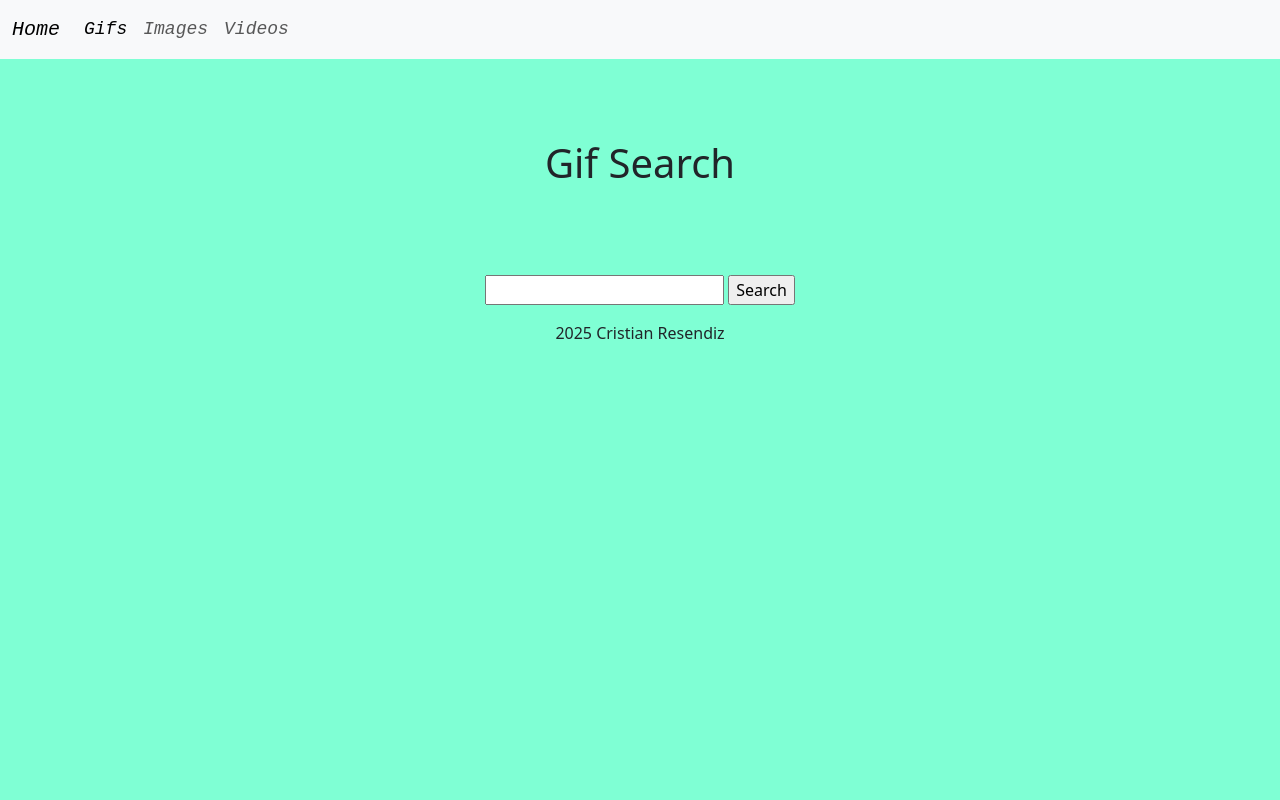
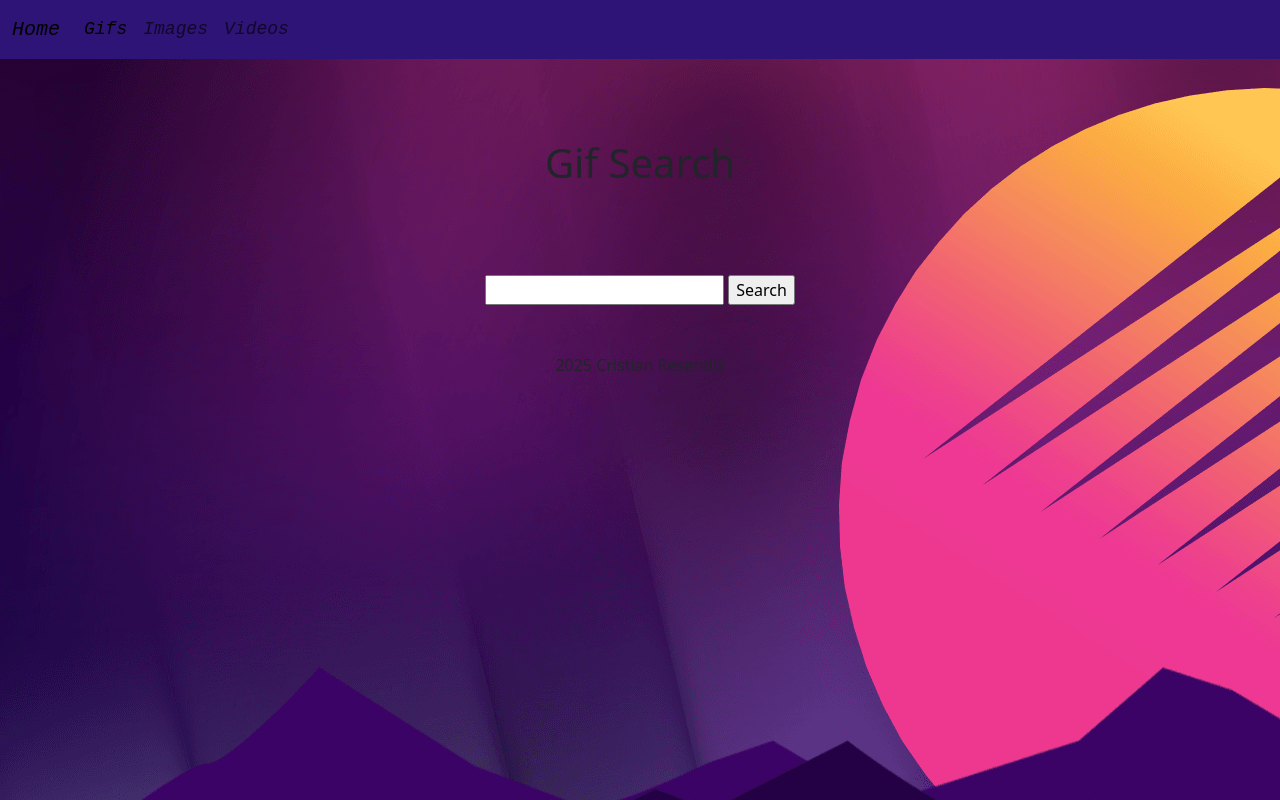
Before and after one commit to CristianRes/Project-2-Search, a plain HTML site: page index.html in a window 1280 px wide. Drawn offline with nearby package versions, Linux system fonts and the light colour scheme.

Commit message:
fixed gif spacing and background

```diff
--- a/css/style.css
+++ b/css/style.css
@@ -5,7 +5,7 @@ header {
 }
 
 body{
-    background-color: aquamarine;
+    background-image: url(/Vaporwave.png);
 }
 
 h1{
@@ -28,3 +28,14 @@ footer{
 p{
     text-align: center;
 }
+
+#imageContainer{
+    display: grid;
+    grid-template-columns: repeat(auto-fill, minmax(200px, 1fr));
+    gap: 16px;
+    padding: 16px;
+}
+
+.navbar-custom{
+    background-color: rgb(46, 20, 119);
+}
--- a/index.html
+++ b/index.html
@@ -21,7 +21,7 @@
   <body>
 
     <header>
-        <nav class="navbar navbar-expand-lg bg-body-tertiary">
+        <nav class="navbar navbar-expand-lg navbar-custom">
         <div class="container-fluid">
           <a class="navbar-brand" href="#">Home</a>
           <button
@@ -57,9 +57,9 @@
     <p>
     <input type="text" name ="SearchGif" id = "SearchGif" value="">
     <input type="button" value="Search" onclick="fetchImgWidth()">
+      </p>
+    <div id="imageContainer"></div>
 
-    <div id="imageContainer"></div>
-    </p>
   <footer>2025 Cristian Resendiz</footer>
 
   <script
```
Also changed, not shown: Vaporwave.png (added).
